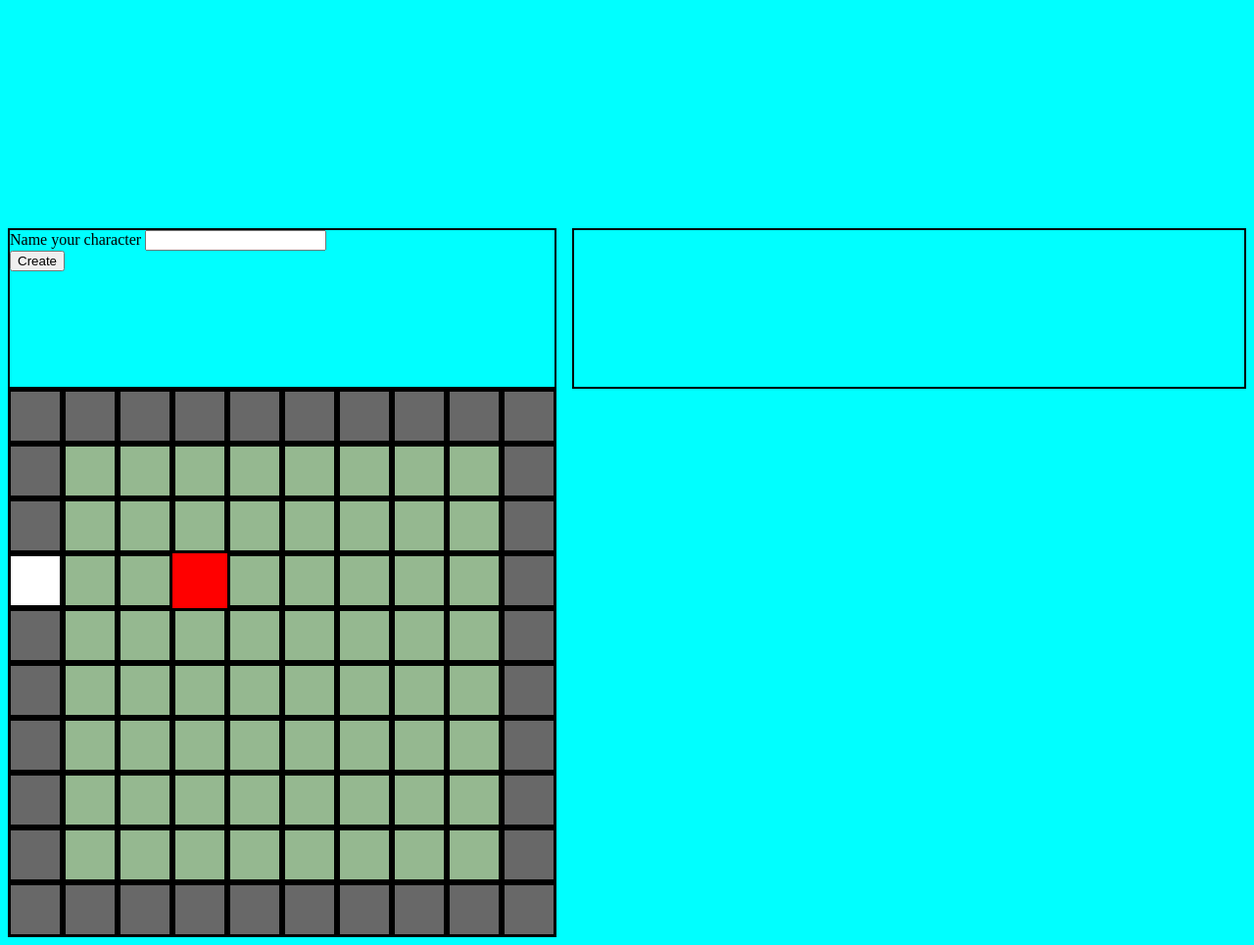
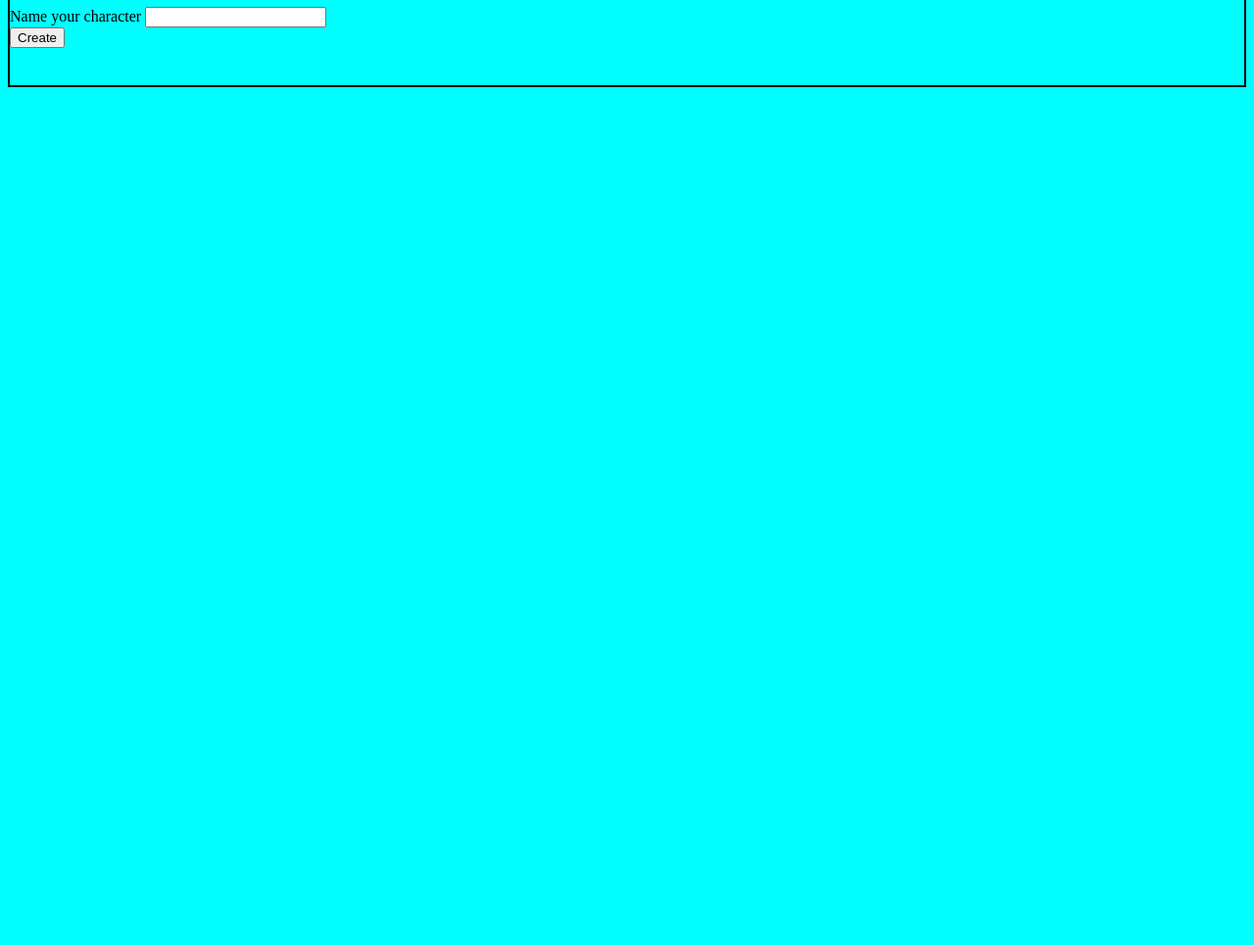
Before and after one commit to JLEWilson/Escape_from_Mr.Robogers_Neighborhood, a website built with webpack: page src/index.html in a window 1280 px wide. Shown: the part 83-1048 px from the top of the page at 98% size. After the commit the page ends 800 px from the top, so only its background shows below. Built offline with nearby package versions, Linux system fonts and the light colour scheme.

Commit message:
add files for seperation of work

```diff
--- a/src/css/styles.css
+++ b/src/css/styles.css
@@ -1,23 +1,14 @@
 body{
   background-color: cyan;
-}
-.flex-container{
-  display: flex;
-  margin-top: 25%;
-}
-.box1{
-  flex: 1;
-  order: 1;
-  margin-right: 1em;
-}
-.box2{
-  flex: 2;
-  order: 2;
 }
 .character-create{
   height: 10em;
   border: black solid 2px;
 }
+#gameDiv {
+  display:none;
+}
+
 .story-action{
   display: none;
   height: 10em;
--- a/src/index.html
+++ b/src/index.html
@@ -3,9 +3,8 @@
   <title>Project Template</title>
 </head>
 <body>
-  <div class="flex-container">
-    <div class="box1">
-      <div class="character-create">
+  <div class="character-create" id="titleScreen">
+    <h1>Escape from Mr.Robogers Neighborhood</h1>
     <form id="character-create-form">
       <label for="charName">Name your character</label>
       <input type="text" name="charName" id="charName" maxlength="16" required></textarea>
@@ -13,19 +12,18 @@
       <button type="submit">Create</button>
     </form>
   </div>
-      <div class="battle-action">
-        <button id="attack" type='button'>Attack</button>
-      </div>
+  <div id="gameDiv">
     <div class="over-world">
       <canvas id="primaryDisplayModule"></canvas>
       <div id="map-background"></div>
     </div>
+    <div class="battle-action">
+      <button id="attack" type='button'>Attack</button><br>
+      <button id="guard" type='button'>Guard</button><br>
+      <button id="debug-code" type='button'>Debug Code</button>
     </div>
-    <div class="box2">
-      <div">
-        <div class='story-area' >
-        </div>
-      </div>
+    <div id="story-box">
+        <div class='story-area'></div>
     </div>
   </div>
 
--- a/src/index.js
+++ b/src/index.js
@@ -1,18 +1,36 @@
 import './css/styles.css';
 import $ from "jquery";
 import { takeInput, waltDisney, player1 } from "./overworldState.js";
+import {assignPlayer, assignEnemy} from "./battleState.js";
 
-let gameState = "overWorld"
+let gameState = "titleScreen";
 
 export function loopA(){
   takeInput();
   waltDisney.clear();
   player1.drawSelf();
   if(gameState ==="overWorld") {
-  setTimeout(()=>{requestAnimationFrame(loopA);} , 1000/12);
+    setTimeout(()=>{requestAnimationFrame(loopA);} , 1000/12);
   }
 }
 
-if (gameState === "overWorld") {
-  loopA();
+$('#character-create-form').submit((event) => {
+  event.preventDefault();
+  $("#gameDiv").show();
+  $("#titleScreen").hide();
+  const name = $('#charName').val();
+  assignPlayer(name);
+  changeGameState('overWorld');
+});
+
+function changeGameState(string){
+  gameState = string;
+  if (gameState === "overWorld") {
+    loopA();
+    $('.character-create').hide();
+    $('.battle-action').hide();
+  } else if (gameState === "battleState") {
+    $('.battle-action').show();
+
+  }
 }
--- a/src/js/DisplayObjects.js
+++ b/src/js/DisplayObjects.js
@@ -91,8 +91,20 @@ export class LevelMap{
         [new Tile(false,'black'),new Tile(true,'white'),new Tile(true,'white'),new Tile(true,'white'),new Tile(true,'white'),new Tile(true,'white'),new Tile(true,'white'),new Tile(true,'white'),new Tile(true,'white'),new Tile(false,'black')],
         [new Tile(false,'black'),new Tile(true,'white'),new Tile(true,'white'),new Tile(true,'white'),new Tile(true,'white'),new Tile(true,'white'),new Tile(true,'white'),new Tile(true,'white'),new Tile(true,'white'),new Tile(false,'black')],
         [new Tile(false,'black'),new Tile(true,'white'),new Tile(true,'white'),new Tile(true,'white'),new Tile(true,'white'),new Tile(true,'white'),new Tile(true,'white'),new Tile(true,'white'),new Tile(true,'white'),new Tile(false,'black')],
-        [new Tile(false,'black'),new Tile(false,'black'),new Tile(false,'black'),new Door(true,'door',1,4,1),new Tile(false,'black'),new Tile(false,'black'),new Tile(false,'black'),new Tile(false,'black'),new Tile(false,'black'),new Tile(false,'black')]
-      ]
+        [new Tile(false,'black'),new Tile(false,'black'),new Tile(false,'black'),new Door(true,'door',5,5,3),new Tile(false,'black'),new Tile(false,'black'),new Tile(false,'black'),new Tile(false,'black'),new Tile(false,'black'),new Tile(false,'black')]
+      ],
+      [
+        [new Tile(false, 'void'), new Tile(false, 'black'), new Tile(false, 'black'), new Tile(false, 'black'), new Door(true,'door',3,3,0), new Tile(false, 'black'), new Tile(false, 'black'), new Tile(false, 'black'), new Tile(false, 'black'), new Tile(false, 'void')],
+        [new Tile(false, 'void'), new Tile(false, 'black'), new Tile(true, 'white'), new Tile(true, 'white'), new Tile(true, 'white'), new Tile(true, 'white'), new Tile(true, 'white'), new Tile(true, 'white'), new Tile(false, 'black'), new Tile(false, 'void')],
+        [new Tile(false, 'void'), new Tile(false, 'black'), new Tile(true, 'white'), new Tile(true, 'white'), new Tile(true, 'white'), new Tile(true, 'white'), new Tile(true, 'white'), new Tile(true, 'white'), new Tile(false, 'black'), new Tile(false, 'void')],
+        [new Tile(false, 'void'), new Tile(false, 'black'), new Tile(true, 'white'), new Tile(true, 'white'), new Tile(true, 'white'), new Tile(true, 'white'), new Tile(true, 'white'), new Tile(true, 'white'), new Tile(false, 'black'), new Tile(false, 'void')],
+        [new Tile(false, 'void'), new Tile(false, 'black'), new Tile(true, 'white'), new Tile(true, 'white'), new Tile(true, 'white'), new Tile(true, 'white'), new Tile(true, 'white'), new Tile(true, 'white'), new Tile(false, 'black'), new Tile(false, 'void')],
+        [new Tile(false, 'void'), new Tile(false, 'black'), new Tile(true, 'white'), new Tile(true, 'white'), new Tile(true, 'white'), new Tile(true, 'white'), new Tile(true, 'white'), new Tile(true, 'white'), new Tile(false, 'black'), new Tile(false, 'void')],
+        [new Tile(false, 'void'), new Tile(false, 'black'), new Tile(true, 'white'), new Tile(true, 'white'), new Tile(true, 'white'), new Tile(true, 'white'), new Tile(true, 'white'), new Tile(true, 'white'), new Tile(false, 'black'), new Tile(false, 'void')],
+        [new Tile(false, 'void'), new Tile(false, 'black'), new Tile(true, 'white'), new Tile(true, 'white'), new Tile(true, 'white'), new Tile(true, 'white'), new Tile(true, 'white'), new Tile(true, 'white'), new Tile(false, 'black'), new Tile(false, 'void')],
+        [new Tile(false, 'void'), new Tile(false, 'black'), new Tile(true, 'white'), new Tile(true, 'white'), new Tile(true, 'white'), new Tile(true, 'white'), new Tile(true, 'white'), new Tile(true, 'white'), new Tile(false, 'black'), new Tile(false, 'void')],
+        [new Tile(false, 'void'), new Tile(false, 'black'), new Tile(false, 'black'), new Tile(false, 'black'), new Door(true,'door',3,5,0), new Tile(false, 'black'), new Tile(false, 'black'), new Tile(false, 'black'), new Tile(false, 'black'), new Tile(false, 'void')]
+    ]
     ];
   }
 }
```
Lines whose indentation alone changed are shown as unchanged.
